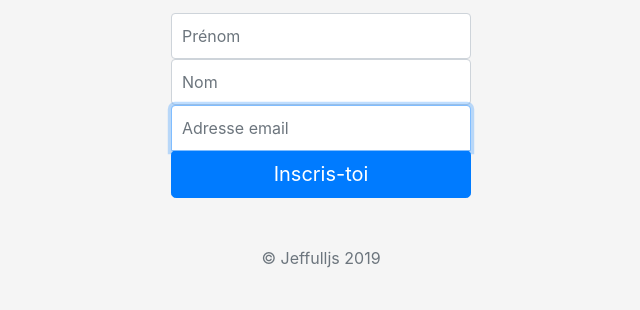
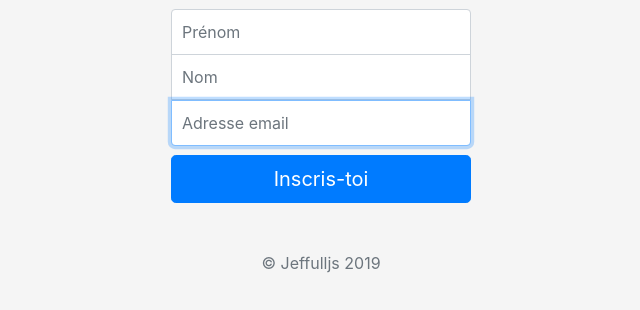
Before and after one commit to Jeffulljs/Newsletter, a website: page inscription.html in a window 1280 px wide. Shown: the part 340-650 px from the top of the page, without its empty margins (319-959 px from the left). Drawn offline with nearby package versions, Linux system fonts and the light colour scheme.

Commit message:
ajout du formulaire + css

```diff
--- a/inscription.html
+++ b/inscription.html
@@ -18,9 +18,9 @@
         <img class="mb-4" src="/docs/4.3/assets/brand/bootstrap-solid.svg" alt="" width="72" height="72">
         <h1 class="h3 mb-3 font-weight-normal">Inscris-toi a ma Newsletter</h1>
 
-        <input type="text" id="inputPassword" class="form-control" placeholder="Prénom" required>
-        <input type="text" id="inputPassword" class="form-control" placeholder="Nom" required>
-        <input type="email" id="inputEmail" class="form-control" placeholder="Adresse email" required autofocus>
+        <input type="text" id="inputPassword" class="form-control top" placeholder="Prénom" required>
+        <input type="text" id="inputPassword" class="form-control middle" placeholder="Nom" required>
+        <input type="email" id="inputEmail" class="form-control bottom" placeholder="Adresse email" required autofocus>
 
         <button class="btn btn-lg btn-primary btn-block" type="submit">Inscris-toi</button>
         <p class="mt-5 mb-3 text-muted">&copy; Jeffulljs 2019</p>
--- a/style.css
+++ b/style.css
@@ -47,13 +47,17 @@ body {
 .form-signin .form-control:focus {
   z-index: 2;
 }
-.form-signin input[type="email"] {
+.top {
   margin-bottom: -1px;
   border-bottom-right-radius: 0;
   border-bottom-left-radius: 0;
 }
-.form-signin input[type="password"] {
-  margin-bottom: 10px;
+.middle  {
+  border-radius: 0%;
+}
+
+.bottom  {
+  margin-bottom: 9px;
   border-top-left-radius: 0;
   border-top-right-radius: 0;
 }
```
Also changed, not shown: app.js (+24 -0 lines).
